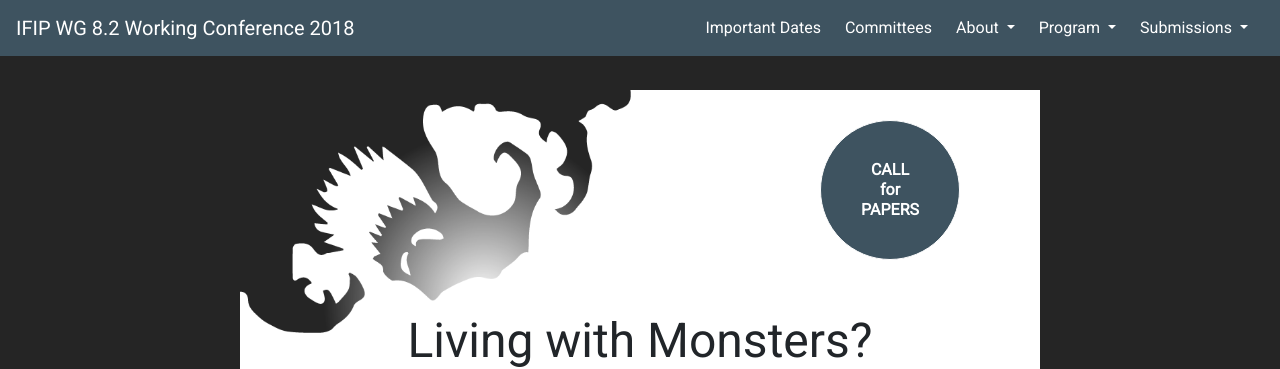
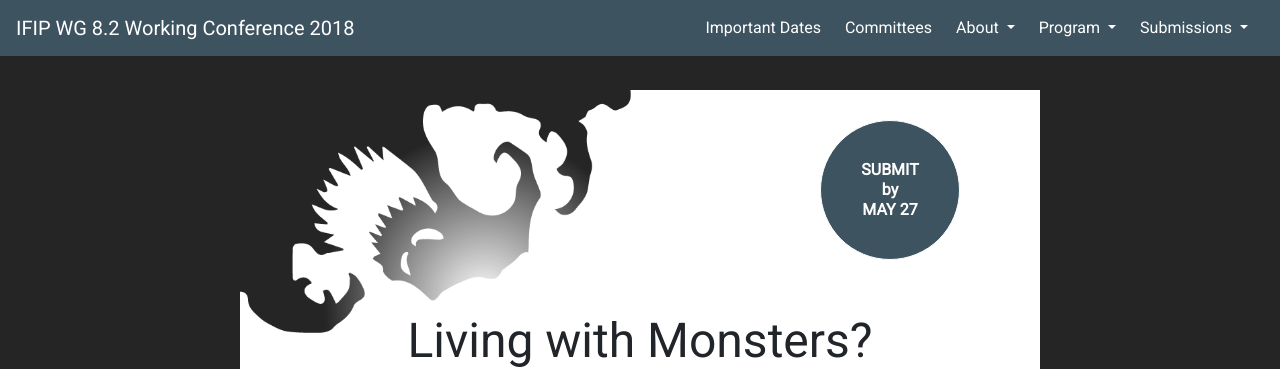
Before and after one commit to ifip82conf/ifip82conf.github.io, a Jekyll site: the page built from index.md, in a window 1280 px wide and 900 px high. Shown: the top 369 px of the window. Built offline with Jekyll 4.4.1, drawn with Linux system fonts in a browser that asks for light colours; nearby versions of some CDN libraries.

Commit message:
updated submission button

```diff
--- a/_layouts/frontpage.html
+++ b/_layouts/frontpage.html
@@ -25,9 +25,9 @@
     {% include header.html %}
 
     <div class="container">
-        <a href="/files/IFIP 8.2-2018-CFP.pdf" class="btn btn-primary bg-medium circle-btn">
+        <a href="/submission/submission" class="btn btn-primary bg-medium circle-btn">
           <div class="inner-circle-btn row">
-            <span class="align-self-center center-horizontal">CALL </br> for </br> PAPERS</span>
+            <span class="align-self-center center-horizontal">SUBMIT </br> by </br> MAY 27</span>
           </div>
         </a>
         <div id="title" class="monsterous">
```
